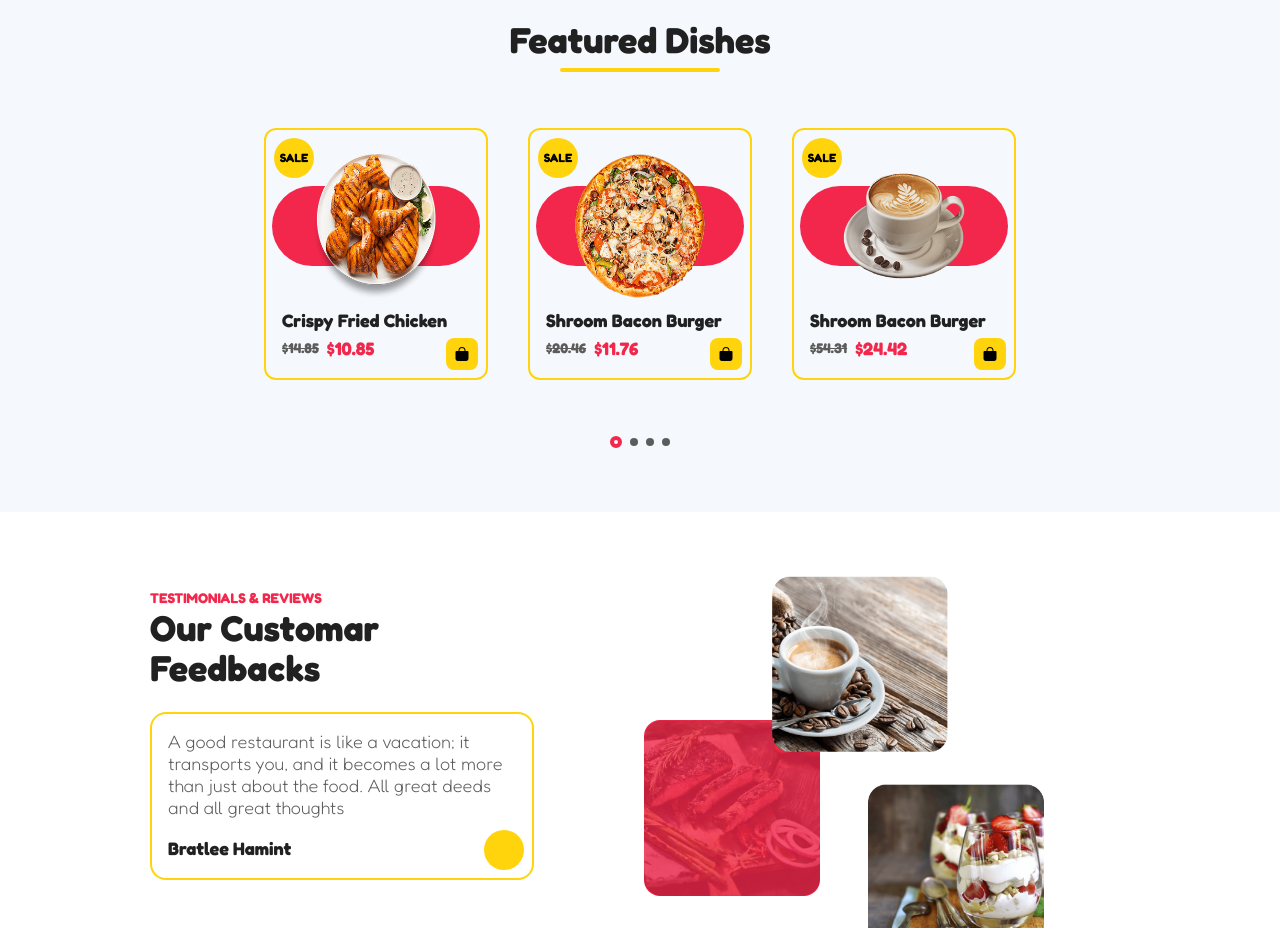
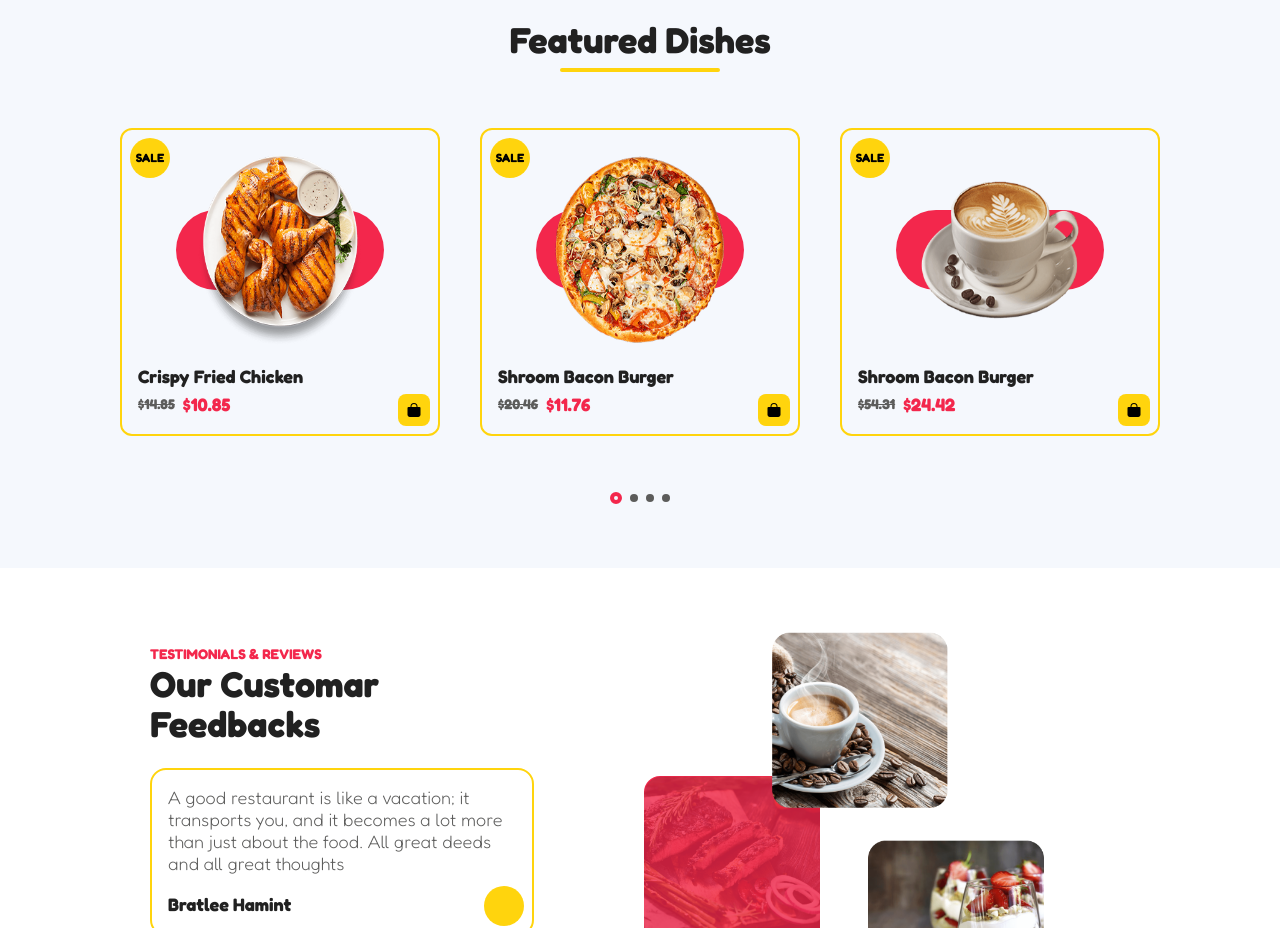
Before and after one commit to santiagoccaa/Landing-TasteNest, a Next.js app: page / in a window 1280 px wide. Shown: the part 3020-3948 px from the top of the page. Built offline with nearby package versions, Linux system fonts and the light colour scheme.

Commit message:
navbar style

```diff
--- a/src/components/Navbar/Navbar.tsx
+++ b/src/components/Navbar/Navbar.tsx
@@ -45,7 +45,7 @@ export const Navbar = () => {
             {/* Mobile */}
 
             <div className="block md:hidden py-2 h-16 relative">
-                <ul className={` ${navActive ? 'h-screen' : 'h-0'} absolute top-16 bg-white w-full overflow-hidden transition-all duration-500 flex items-end`}>
+                <ul className={` ${navActive ? 'h-screen' : 'h-0'} absolute top-16 bg-white w-full overflow-hidden transition-all duration-500 flex items-end z-40`}>
                     <Flex direction='col' gap='8' className='absolute top-12 h-96 w-full'>
                         <li>
                             <Text color='black' fw='bold' fs='lg' className='mt-12'>Inicio</Text>
--- a/src/modules/HomePage/components/FeatureDishes.tsx
+++ b/src/modules/HomePage/components/FeatureDishes.tsx
@@ -46,16 +46,16 @@ export const FeatureDishes = () => {
             <Flex gap='10' direction='col' className='md:flex-row w-full'>
                 {
                     dishes.map((dis) => (
-                        <div key={dis.id} className='w-56 h-fit pt-14 rounded-xl p-4 border-2 border-yellow relative'>
+                        <div key={dis.id} className='w-80 h-fit pt-20 rounded-xl p-4 border-2 border-yellow relative'>
                             <div className='absolute top-2 left-2 rounded-full bg-yellow flex items-center justify-center w-10 h-10 text-xs font-bold'>
                                 SALE
                             </div>
                             <button className='w-8 h-8 flex justify-center items-center bg-yellow rounded-lg cursor-pointer absolute bottom-2 right-2'>
                                 <IoBag />
                             </button>
-                            <Flex direction='col' className='w-full h-full'>
+                            <Flex direction='col' className='w-full h-full' gap='10'>
                                 <Flex className='w-52 h-20 rounded-full bg-red mb-8'>
-                                    <Image src={`/features/${dis.image}.png`} width={800} height={800} alt={dis.title} className='w-40 h-40' />
+                                    <Image src={`/features/${dis.image}.png`} width={800} height={800} alt={dis.title} className='w-52 h-52' />
                                 </Flex>
 
                                 <div className='w-full'>
```
